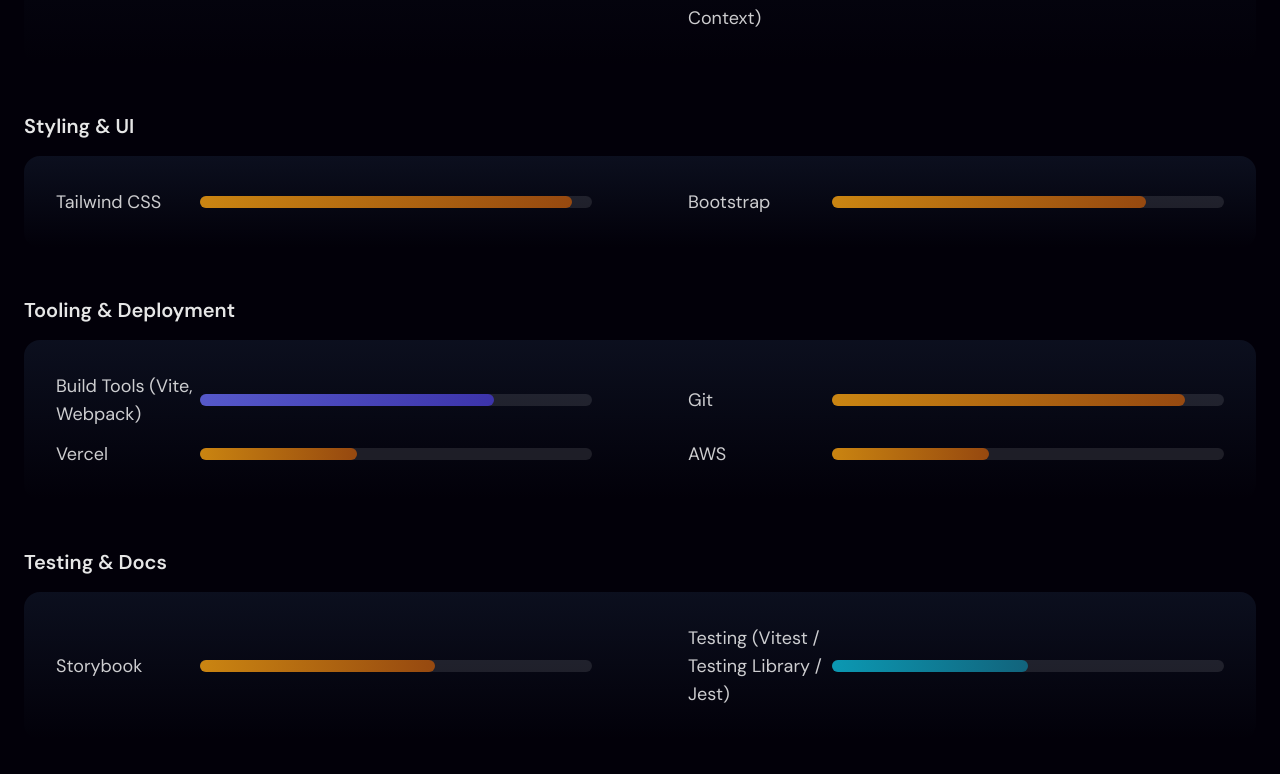
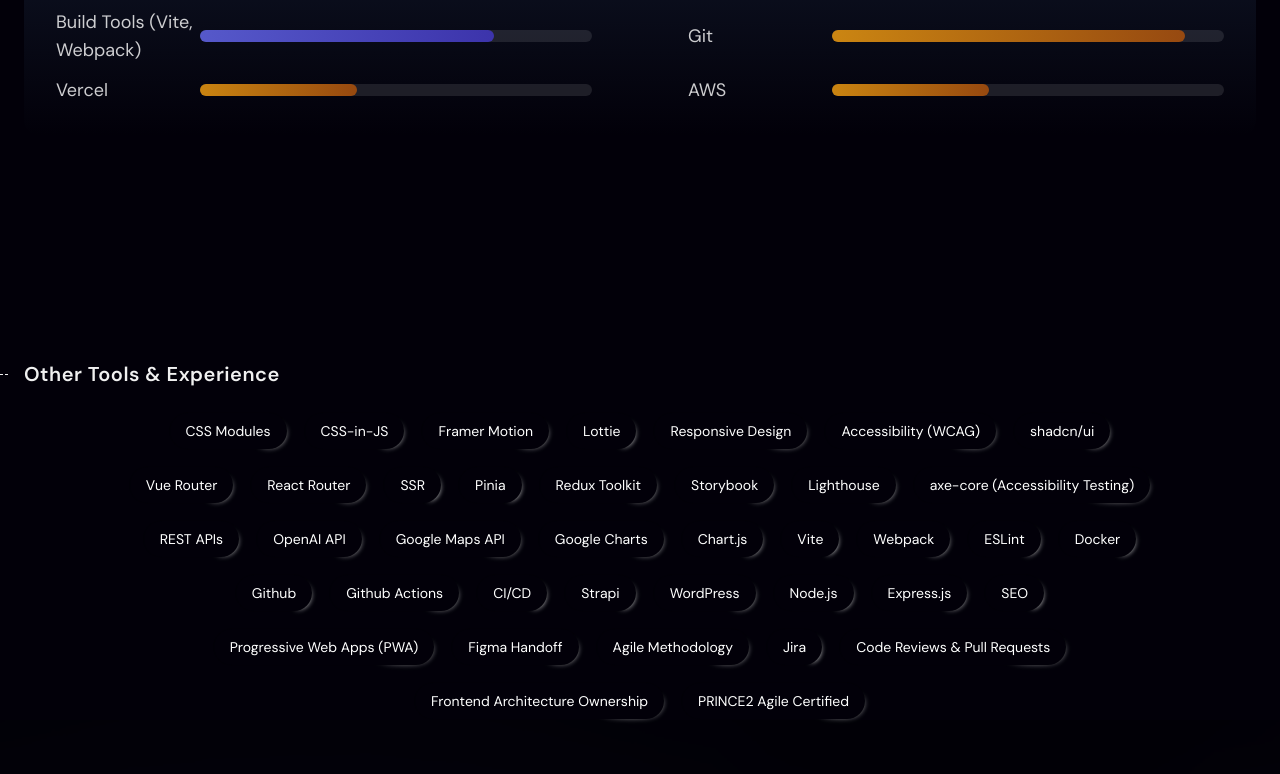
Before and after one commit to tomdolton/portfolio-2024, a Next.js app: page / in a window 1280 px wide. Shown: the part 4506-5280 px from the top of the page. Built offline with nearby package versions, Linux system fonts and the light colour scheme; no server answers.

Commit message:
Feat: Added additional section with tools list as HoverBorderGradient components.

```diff
--- /dev/null
+++ b/app/components/AdditionalTools.js
@@ -0,0 +1,92 @@
+import { HoverBorderGradient } from "./ui/hover-border-gradient";
+
+export default function AdditionalTools({ className }) {
+  const groupedTools = {
+    "Styling & Animation": [
+      "CSS Modules",
+      "CSS-in-JS",
+      "Framer Motion",
+      "Lottie",
+      "Responsive Design",
+      "Accessibility (WCAG)",
+      "shadcn/ui",
+    ],
+
+    "Routing & State Management": [
+      "Vue Router",
+      "React Router",
+      "SSR",
+      "Pinia",
+      "Redux Toolkit",
+    ],
+
+    "Testing & Documentation": [
+      // "Vitest",
+      // "Jest",
+      // "Testing Library",
+      "Storybook",
+      "Lighthouse",
+      "axe-core (Accessibility Testing)",
+    ],
+
+    "API & Data": [
+      "REST APIs",
+      "OpenAI API",
+      "Google Maps API",
+      "Google Charts",
+      "Chart.js",
+    ],
+
+    "Build Tools & Formatting": [
+      "Vite",
+      "Webpack",
+      "ESLint",
+      "Docker",
+      "Github",
+      "Github Actions",
+      "CI/CD",
+
+    ],
+
+    "CMS & Platforms": ["Strapi", "WordPress"],
+
+    "Backend & Runtime": ["Node.js", "Express.js"],
+
+    "Security & SEO": ["SEO", "Progressive Web Apps (PWA)"],
+
+    "UX & UI Tools": ["Figma Handoff"],
+
+    "Development Approach": [
+      "Agile Methodology",
+      "Jira",
+      "Code Reviews & Pull Requests",
+      "Frontend Architecture Ownership",
+      "PRINCE2 Agile Certified",
+    ],
+  };
+
+  const allTools = Object.values(groupedTools).flat();
+
+  return (
+    <section className={`mt-16 ${className}`}>
+      <div className="container">
+        <h2 className="text-xl font-semibold mb-6">
+          <span className="with-line-horizontal">Other Tools & Experience</span>
+        </h2>
+
+        <div className="flex flex-wrap gap-4 max-w-5xl mx-auto justify-center">
+          {allTools.map((tool, idx) => (
+            <HoverBorderGradient
+              as="span"
+              duration={3}
+              key={idx}
+              className="inline-flex px-4 py-2 text-sm text-white  rounded-full hover:bg-white/1 transition cursor-default "
+            >
+              {tool}
+            </HoverBorderGradient>
+          ))}
+        </div>
+      </div>
+    </section>
+  );
+}
--- a/app/components/Skills.js
+++ b/app/components/Skills.js
@@ -27,7 +27,7 @@
 
 export default function Skills({ className }) {
   const skillsData = {
-    "Core Languages": [
+    "Core Languages & Concepts": [
       {
         name: "JavaScript",
         score: 90,
@@ -47,18 +47,26 @@
         class: "from-[#00B3CC] to-[#D6FF7F]",
       },
       {
-        name: "Modern CSS Techniques",
+        name: "CSS",
         score: 100,
         color: "#22d3ee",
         class: "from-[#00B3CC] to-[#D6FF7F]",
       },
+
       {
         name: "PHP",
         score: 65,
         color: "#14b8a6",
         class: "from-cyan-500 to-blue-500",
       },
+      {
+        name: "MySQL",
+        score: 55,
+        color: "#4945ff",
+        class: "from-violet-600 to-purple-800",
+      },
     ],
+
     "Frameworks & Libraries": [
       {
         name: "Vue.js",
@@ -85,32 +93,6 @@
         class: "from-orange-700 to-red-800",
       },
       {
-        name: "MySQL",
-        score: 55,
-        color: "#4945ff",
-        class: "from-violet-600 to-purple-800",
-      },
-      {
-        name: "Headless CMS (Strapi)",
-        score: 60,
-        color: "#0675c4",
-        class: "from-indigo-800 to-blue-500",
-      },
-      {
-        name: "Inertia.js",
-        score: 70,
-        color: "#6366f1",
-        class: "from-indigo-600 to-indigo-800",
-      },
-      {
-        name: "State Management (Pinia / React Context)",
-        score: 65,
-        color: "#ffe66d",
-        class: "from-yellow-400 to-yellow-600",
-      },
-    ],
-    "Styling & UI": [
-      {
         name: "Tailwind CSS",
         score: 95,
         color: "#ff9900",
@@ -123,6 +105,7 @@
         class: "from-amber-500 to-amber-700",
       },
     ],
+
     "Tooling & Deployment": [
       {
         name: "Build Tools (Vite, Webpack)",
@@ -147,20 +130,6 @@
         score: 40,
         color: "#ff9900",
         class: "from-amber-500 to-amber-700",
-      },
-    ],
-    "Testing & Docs": [
-      {
-        name: "Storybook",
-        score: 60,
-        color: "#ff9900",
-        class: "from-amber-500 to-amber-700",
-      },
-      {
-        name: "Testing (Vitest / Testing Library / Jest)",
-        score: 50,
-        color: "#06b6d4",
-        class: "from-cyan-500 to-cyan-700",
       },
     ],
   };
--- /dev/null
+++ b/app/components/ui/hover-border-gradient.js
@@ -0,0 +1,89 @@
+"use client";
+import React, { useState, useEffect } from "react";
+
+import { motion } from "motion/react";
+import { cn } from "../../lib/utils";
+
+export function HoverBorderGradient({
+  children,
+  containerClassName,
+  className,
+  as: Tag = "button",
+  duration = 1,
+  clockwise = true,
+  ...props
+}) {
+  const [hovered, setHovered] = useState(false);
+  const [direction, setDirection] = useState("TOP");
+
+  const rotateDirection = (currentDirection) => {
+    const directions = ["TOP", "LEFT", "BOTTOM", "RIGHT"];
+    const currentIndex = directions.indexOf(currentDirection);
+    const nextIndex = clockwise
+      ? (currentIndex - 1 + directions.length) % directions.length
+      : (currentIndex + 1) % directions.length;
+    return directions[nextIndex];
+  };
+
+  const movingMap = {
+    TOP: "radial-gradient(20.7% 50% at 50% 0%, hsl(0, 0%, 100%) 0%, rgba(255, 255, 255, 0) 100%)",
+    LEFT: "radial-gradient(16.6% 43.1% at 0% 50%, hsl(0, 0%, 100%) 0%, rgba(255, 255, 255, 0) 100%)",
+    BOTTOM:
+      "radial-gradient(20.7% 50% at 50% 100%, hsl(0, 0%, 100%) 0%, rgba(255, 255, 255, 0) 100%)",
+    RIGHT:
+      "radial-gradient(16.2% 41.199999999999996% at 100% 50%, hsl(0, 0%, 100%) 0%, rgba(255, 255, 255, 0) 100%)",
+  };
+
+  const highlight =
+    "radial-gradient(75% 181.15942028985506% at 50% 50%, #3058d0 0%, rgba(255, 255, 255, 0) 100%)";
+
+  useEffect(() => {
+    if (!hovered) {
+      const interval = setInterval(() => {
+        setDirection((prevState) => rotateDirection(prevState));
+      }, duration * 1000);
+      return () => clearInterval(interval);
+    }
+  }, [hovered]);
+  return (
+    <Tag
+      onMouseEnter={(event) => {
+        setHovered(true);
+      }}
+      onMouseLeave={() => setHovered(false)}
+      className={cn(
+        "relative flex rounded-full  content-center bg-black/20 hover:bg-black/10 transition duration-500 dark:bg-white/20 items-center flex-col flex-nowrap gap-10 h-min justify-center overflow-visible p-px decoration-clone w-fit",
+        containerClassName
+      )}
+      {...props}
+    >
+      <div
+        className={cn(
+          "w-auto text-white z-10 bg-black px-4 py-2 rounded-[inherit]",
+          className
+        )}
+      >
+        {children}
+      </div>
+      <motion.div
+        className={cn(
+          "flex-none inset-0 overflow-hidden absolute z-0 rounded-[inherit]"
+        )}
+        style={{
+          filter: "blur(2px)",
+          position: "absolute",
+          width: "100%",
+          height: "100%",
+        }}
+        initial={{ background: movingMap[direction] }}
+        animate={{
+          background: hovered
+            ? [movingMap[direction], highlight]
+            : movingMap[direction],
+        }}
+        transition={{ ease: "linear", duration: duration ?? 1 }}
+      />
+      <div className="bg-black absolute z-1 flex-none inset-[2px] rounded-[100px]" />
+    </Tag>
+  );
+}
--- /dev/null
+++ b/app/lib/utils.js
@@ -0,0 +1,6 @@
+import { clsx } from "clsx";
+import { twMerge } from "tailwind-merge";
+
+export function cn(...inputs) {
+  return twMerge(clsx(inputs));
+}
--- a/app/page.js
+++ b/app/page.js
@@ -6,6 +6,9 @@
 const About = dynamic(() => import("./components/About"), { ssr: false });
 const Projects = dynamic(() => import("./components/Projects"), { ssr: false });
 const Skills = dynamic(() => import("./components/Skills"), { ssr: false });
+const AdditionalTools = dynamic(() => import("./components/AdditionalTools"), {
+  ssr: false,
+});
 const Contact = dynamic(() => import("./components/Contact"), { ssr: false });
 import Footer from "./components/Footer";
 
@@ -24,12 +27,16 @@
         <Projects className="pt-40" />
 
         <Skills className="pt-40" />
+
+        <AdditionalTools className="pt-40" />
       </div>
 
       <div className="bg-gradient-3 bg-no-repeat bg-left-top bg-cover">
-        <Contact className="pt-64 pb-32" />
+        <div className="bg-black/70">
+          <Contact className="pt-64 pb-32 " />
 
-        <Footer className="pb-14" />
+          <Footer className="pb-14" />
+        </div>
       </div>
     </>
   );
```
Also changed, not shown: package.json (+5 -2 lines), 1 other file (tests, documents, lock files or other folders).
